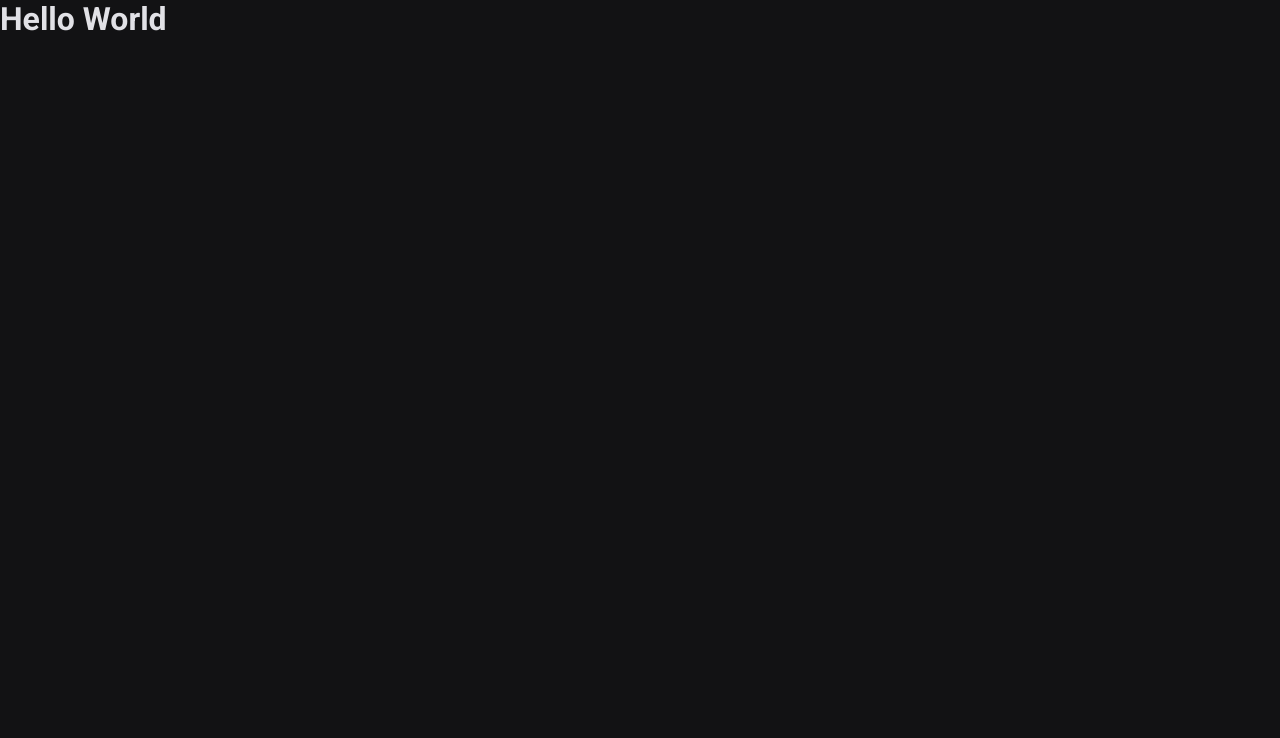
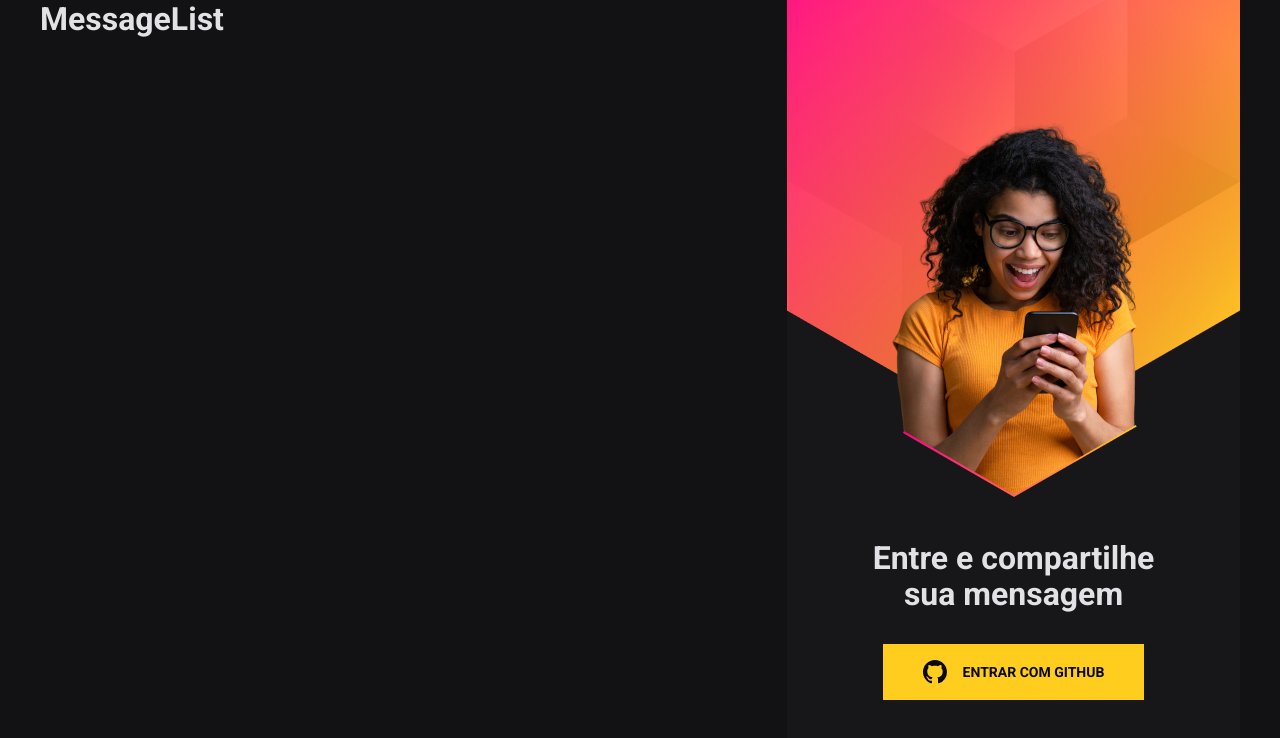
Before and after one commit to gabrielcaiana/nlw-07, a React (Vite) app in the folder web/: page / in a window 1280 px wide. Shown: the top 738 px of the page. Built offline with nearby package versions, Linux system fonts and the light colour scheme.

Commit message:
create component loginBoxWrapper

```diff
--- a/web/package.json
+++ b/web/package.json
@@ -8,7 +8,9 @@
   },
   "dependencies": {
     "react": "^17.0.0",
-    "react-dom": "^17.0.0"
+    "react-dom": "^17.0.0",
+    "react-icons": "^4.3.1",
+    "sass": "^1.43.3"
   },
   "devDependencies": {
     "@types/react": "^17.0.0",
--- a/web/src/App.tsx
+++ /dev/null
@@ -1,5 +0,0 @@
-export function App() {
-  return (
-   <h1>Hello World</h1>
-  )
-}
--- /dev/null
+++ b/web/src/App/App.module.scss
@@ -0,0 +1,9 @@
+.contentWrapper  {
+  max-width: 1200px;
+  height: 100vh;
+  margin: 0 auto;
+  display: grid;
+  grid-template-columns: 1fr 453px;
+  column-gap: 120px;
+  position: relative;
+}
--- /dev/null
+++ b/web/src/App/index.tsx
@@ -0,0 +1,12 @@
+import { LoginBox } from "../components/LoginBox"
+import { MessageList } from "../components/MessageList"
+import styles from "./App.module.scss"
+
+export function App() {
+  return (
+   <main className={styles.contentWrapper}>
+     <MessageList />
+     <LoginBox />
+   </main>
+  )
+}
--- /dev/null
+++ b/web/src/components/LoginBox/index.tsx
@@ -0,0 +1,15 @@
+import { VscGithubInverted } from "react-icons/vsc"
+
+import styles from "./loginBoxWrapper.module.scss"
+
+export function LoginBox() {
+  return(
+    <div className={styles.loginBoxWrapper}>
+      <strong>Entre e compartilhe sua mensagem</strong>
+      <a href="#" className={styles.signInWithGithub}>
+        <VscGithubInverted size="24" />
+        Entrar com Github
+      </a>
+    </div>
+  )
+}
--- /dev/null
+++ b/web/src/components/LoginBox/loginBoxWrapper.module.scss
@@ -0,0 +1,40 @@
+.loginBoxWrapper {
+  height: 100vh;
+  width: 100%;
+  background: #17171a url(../../assets/banner-girl.png) no-repeat center top;
+  padding:  440px 80px 0;
+  text-align: center;
+  display: flex;
+  flex-direction: column;
+  justify-content: center;
+  align-items: center;
+
+  strong {
+    font-size: 32px;
+    line-height: 36px;
+  }
+
+  .signInWithGithub {
+    background: #ffcd1e;
+    margin-top: 32px;
+    padding: 0 40px;
+    height: 56px;
+    color: #09090a;
+    font-size: 14px;
+    font-weight: bold;
+    text-transform: uppercase;
+    text-decoration: none;
+    display: flex;
+    align-items: center;
+    justify-content: center;
+    transition: 300ms all ease-in-out;
+
+    svg {
+      margin-right: 16px;
+    }
+
+    &:hover {
+      filter: brightness(0.9);
+    }
+  }
+}
--- /dev/null
+++ b/web/src/components/MessageList/index.tsx
@@ -0,0 +1,5 @@
+export function MessageList() {
+  return(
+    <h1>MessageList</h1>
+  )
+}
--- /dev/null
+++ b/web/src/components/SendMessageForm/index.tsx
@@ -0,0 +1,5 @@
+export function SendMessageForm() {
+  return(
+    <h1>SendMessageForm</h1>
+  )
+}
--- a/web/src/main.tsx
+++ b/web/src/main.tsx
@@ -2,7 +2,7 @@
 import ReactDOM from 'react-dom'
 import { App } from './App'
 
-import "./styles/global.css"
+import "./styles/global.scss"
 
 ReactDOM.render(
   <React.StrictMode>
--- a/web/tsconfig.json
+++ b/web/tsconfig.json
@@ -16,5 +16,5 @@
     "noEmit": true,
     "jsx": "react-jsx"
   },
-  "include": ["./src"]
+  "include": ["./src", "src/App/index.tsx"]
 }
```
Also changed, not shown: web/src/styles/global.scss (renamed from web/src/styles/global.css), 1 other file (tests, documents, lock files or other folders).
